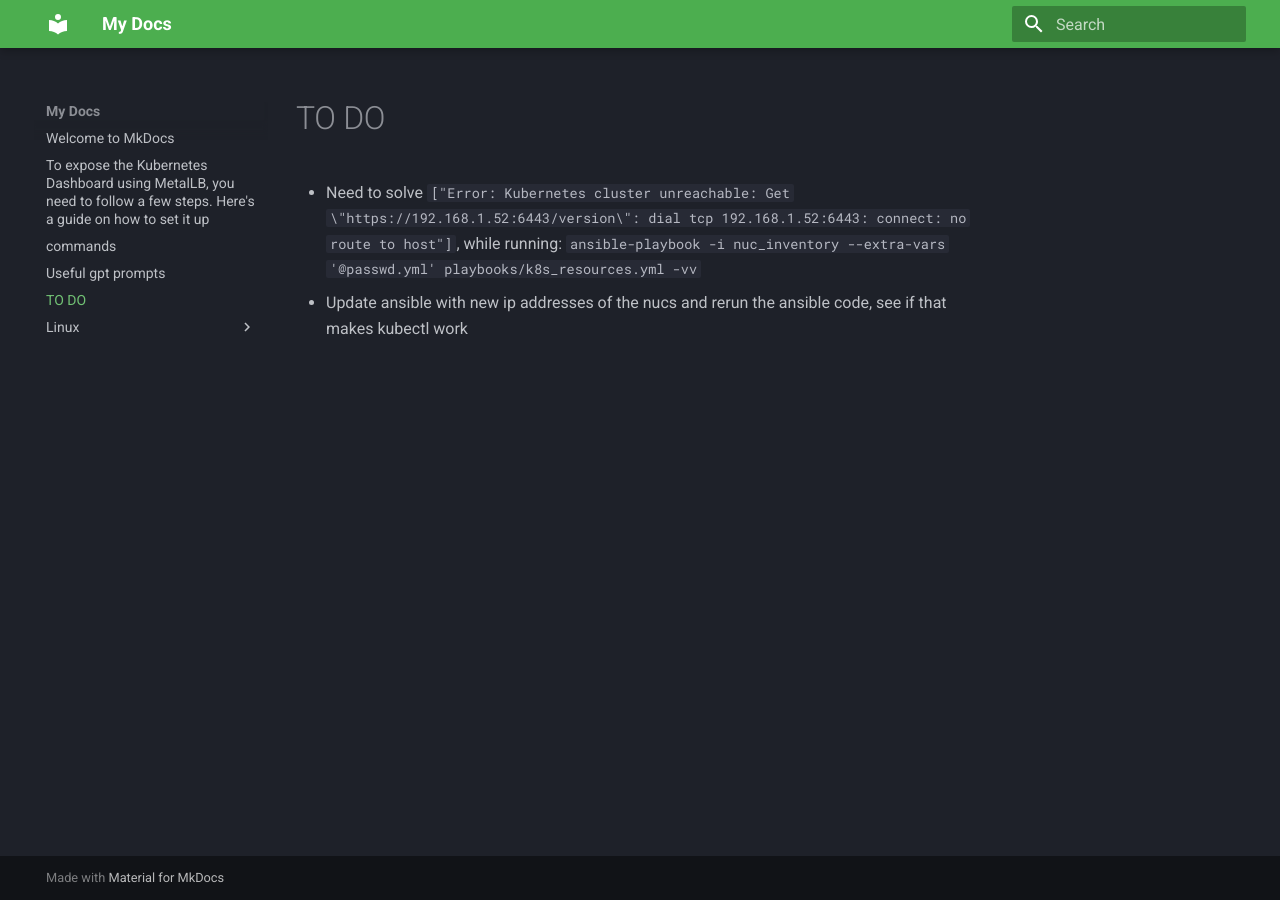
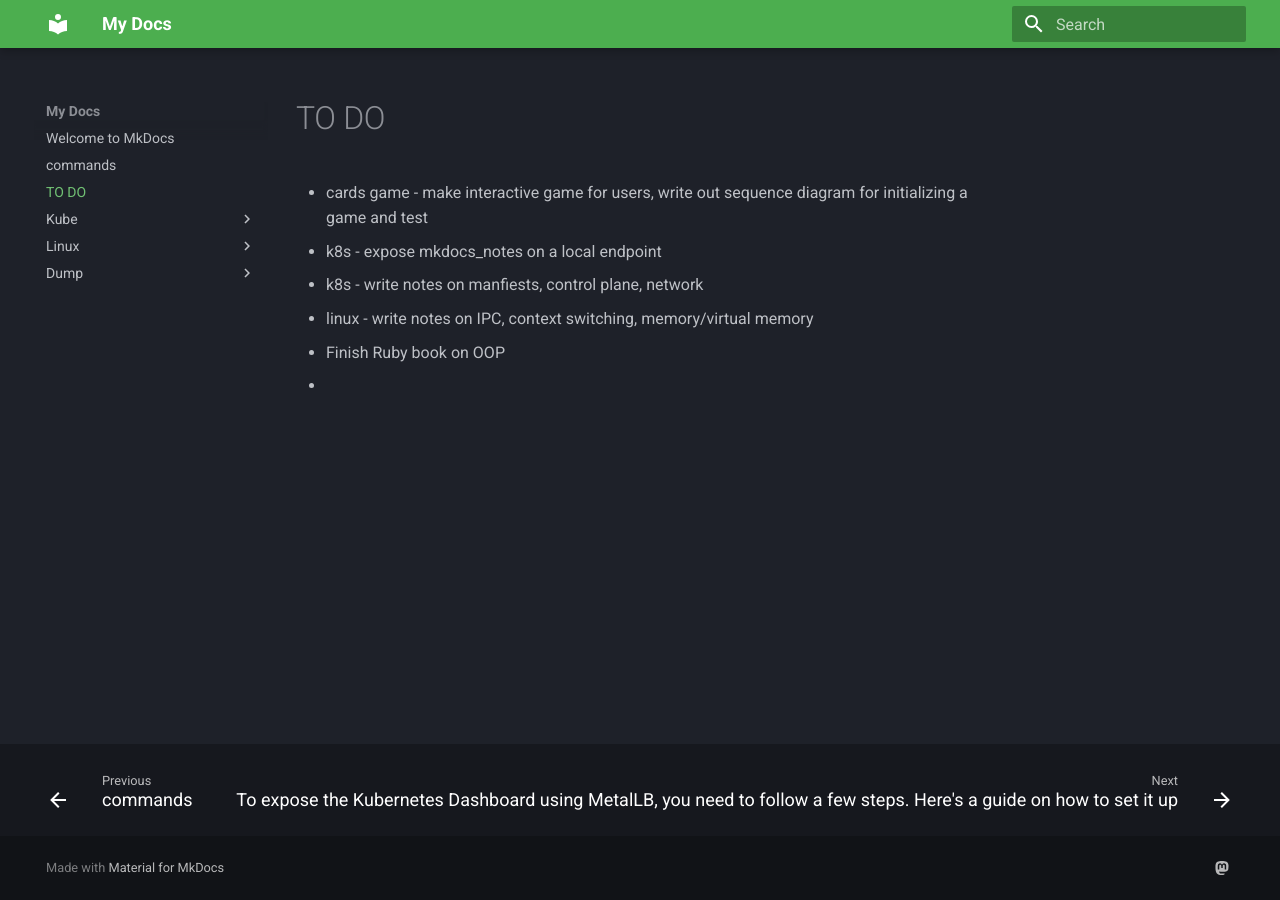
Before and after one commit to mjarmijo/mkdocs_notes, an MkDocs documentation site: the page built from docs/todo_list.md, in a window 1280 px wide. Built offline with MkDocs 1.6.1 and Material for MkDocs 9.7.7, drawn with Linux system fonts in a browser that asks for light colours.

Commit message:
Add notes and footers

```diff
--- a/docs/todo_list.md
+++ b/docs/todo_list.md
@@ -1,4 +1,8 @@
 # TO DO
 
-- Need to solve `["Error: Kubernetes cluster unreachable: Get \"https://192.168.1.52:6443/version\": dial tcp 192.168.1.52:6443: connect: no route to host"]`, while running: `ansible-playbook -i nuc_inventory --extra-vars '@passwd.yml' playbooks/k8s_resources.yml -vv`
-- Update ansible with new ip addresses of the nucs and rerun the ansible code, see if that makes kubectl work
+- cards game - make interactive game for users, write out sequence diagram for initializing a game and test
+- k8s - expose mkdocs_notes on a local endpoint
+- k8s - write notes on manfiests, control plane, network
+- linux - write notes on IPC, context switching, memory/virtual memory
+- Finish Ruby book on OOP
+-
--- a/mkdocs.yml
+++ b/mkdocs.yml
@@ -6,6 +6,10 @@ theme:
     scheme: slate
     primary: green
     accent: deep purple
+  features:
+    - navigation.footer
+    # - navigation.tabs
+
 
 markdown_extensions:
   - pymdownx.highlight:
@@ -15,3 +19,8 @@ markdown_extensions:
   - pymdownx.inlinehilite
   - pymdownx.snippets
   - pymdownx.superfences
+
+extra:
+    social:
+      - icon: fontawesome/brands/mastodon
+        link: https://fosstodon.org/@squidfunk
```
Also changed, not shown: docs/Kube/Install_k8s_dash_board_metallb.md (renamed from docs/Install_k8s_dash_board_metallb.md), docs/dump/prompts.md (renamed from docs/prompts.md).
